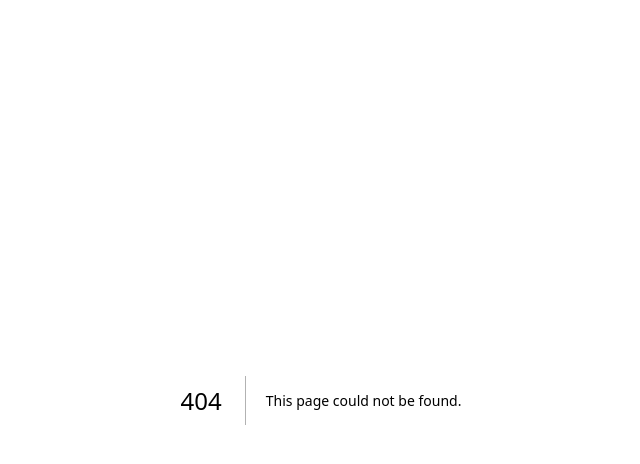
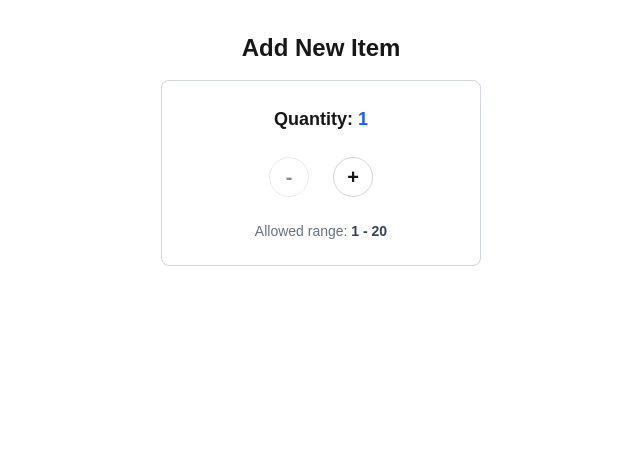
Before and after one commit to sffxzzp/cprg306-assignments, a Next.js app: page /week-4 in a window 1280 px wide. Before the commit this address had no page. Shown: the top 464 px of the page, without its empty margins (319-959 px from the left). Built offline with nearby package versions, Linux system fonts and the light colour scheme.

Commit message:
try week-4

```diff
--- a/app/page.js
+++ b/app/page.js
@@ -4,8 +4,9 @@ export default function Home() {
   return (
     <main>
       <h1>CPRG 306: Web Development 2 - Assignments</h1>
-      <Link href="/week-2">Go to Week 2 -&gt;</Link>
-      <Link href="/week-3">Go to Week 3 -&gt;</Link>
+      <Link href="/week-2">Go to Week 2 -&gt;</Link><br />
+      <Link href="/week-3">Go to Week 3 -&gt;</Link><br />
+      <Link href="/week-4">Go to Week 4 -&gt;</Link><br />
     </main>
   );
 }
--- /dev/null
+++ b/app/week-4/new-item.js
@@ -0,0 +1,20 @@
+"use client";
+import { useState } from 'react';
+
+export default function NewItem() {
+	const [quantity, setQuantity] = useState(1);
+
+	const increment = () => {if (quantity < 20) {setQuantity(quantity + 1)}};
+	const decrement = () => {if (quantity > 1) {setQuantity(quantity - 1)}};
+
+	return (
+		<div className="flex flex-col items-center gap-4 p-6 rounded-lg w-full max-w-xs mx-auto border border-gray-300">
+			<div className="text-lg font-semibold mb-2">Quantity: <span className="text-blue-600">{quantity}</span></div>
+			<div className="flex items-center gap-6">
+				<button id="decrement-button" disabled={quantity <= 1} onClick={decrement} className="w-10 h-10 flex items-center justify-center rounded-full border border-gray-300 text-white-700 font-bold text-xl transition hover:border-blue-500 hover:text-blue-600 disabled:opacity-50 disabled:cursor-not-allowed">-</button>
+				<button id="increment-button" onClick={increment} disabled={quantity >= 20} className="w-10 h-10 flex items-center justify-center rounded-full border border-gray-300 text-white-700 font-bold text-xl transition hover:border-blue-500 hover:text-blue-600 disabled:opacity-50 disabled:cursor-not-allowed">+</button>
+			</div>
+			<div className="text-sm text-gray-500 mt-2">Allowed range: <span className="font-semibold text-gray-700">1 - 20</span></div>
+		</div>
+	);
+}
--- /dev/null
+++ b/app/week-4/page.js
@@ -0,0 +1,10 @@
+import NewItems from './new-item';
+
+export default function Page() {
+	return (
+		<main className="mx-auto my-4 p-4 max-w-2xl flex flex-col justify-center">
+			<h1 className="mb-4 text-2xl font-bold text-center">Add New Item</h1>
+			<NewItems />
+		</main>
+  	);
+}
```
